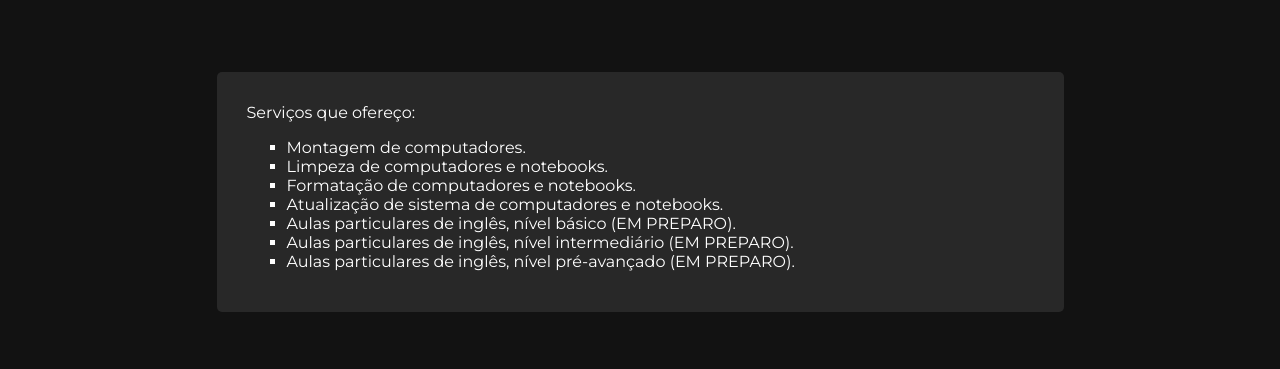
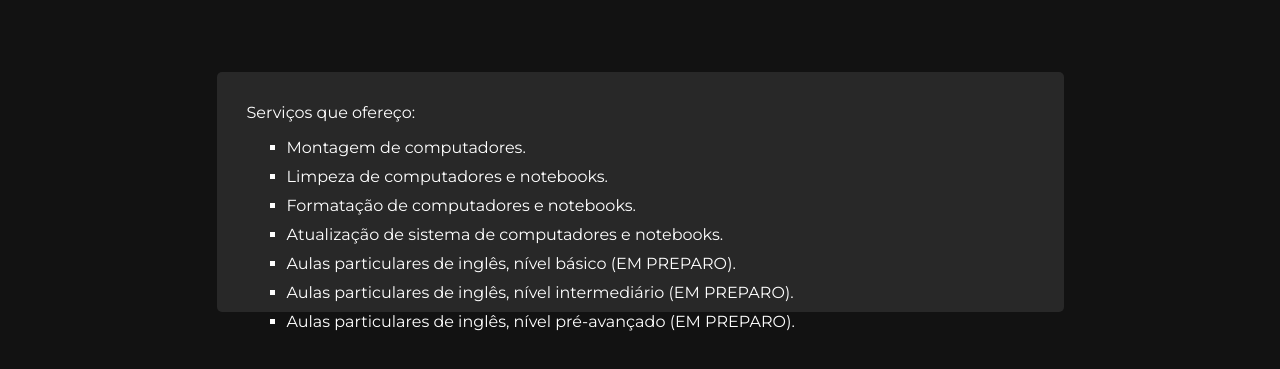
Before and after one commit to pedraoo81/PersonalWebsite, a plain HTML site: page index.html in a window 1280 px wide. Both pictures are taken after a click on the link "Serviços". Shown: the part 109-478 px from the top of the page. Drawn offline with Linux system fonts and the light colour scheme.

Commit message:
Update style.css

```diff
--- a/css/style.css
+++ b/css/style.css
@@ -166,6 +166,10 @@
 
         .about_services_list {
             list-style-type: square;
+        }
+
+        .about_services_list li{
+            margin-top: 10px;
         }
 
         #about {
```
